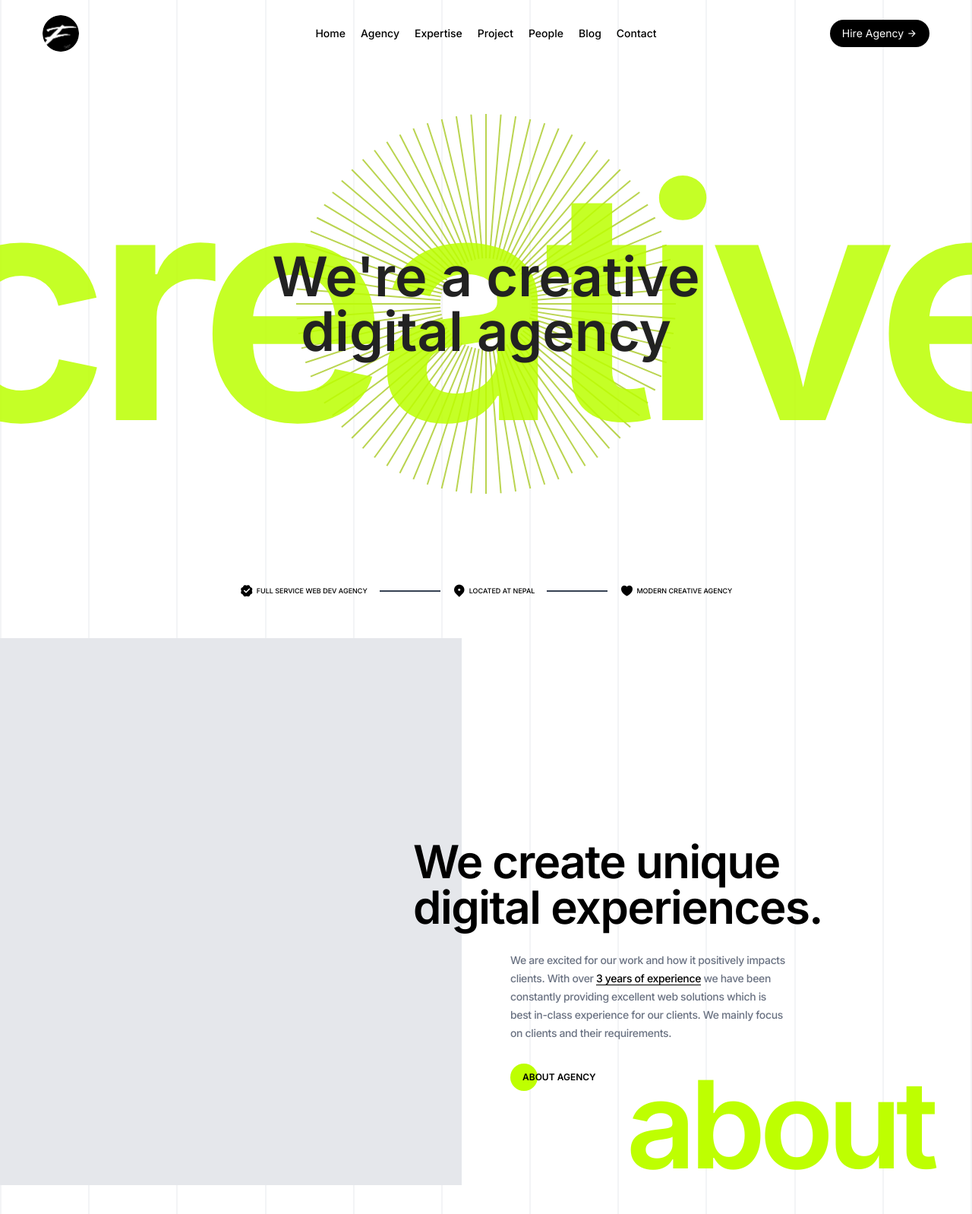
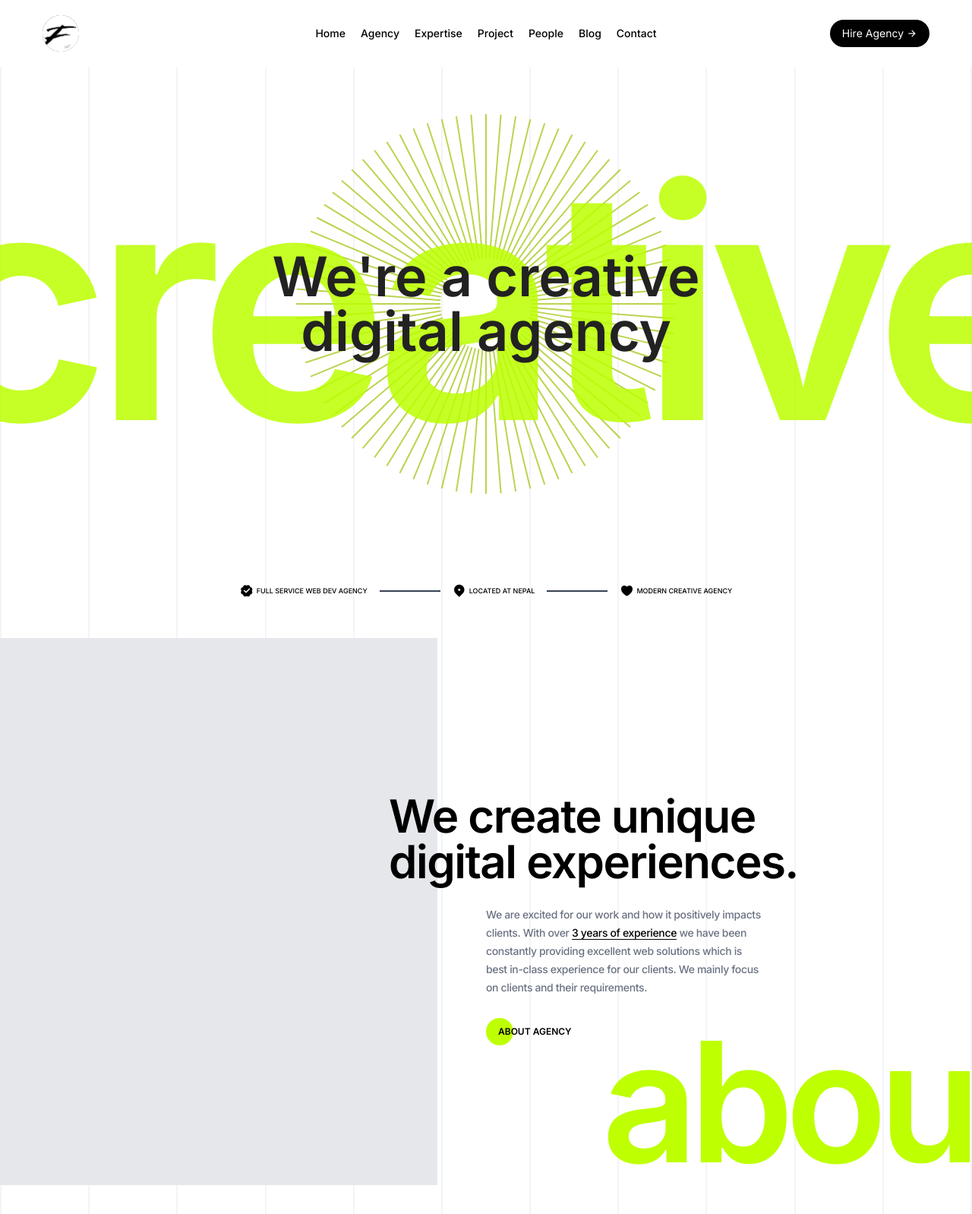
Before and after one commit to drxking/ForgeNexaPortfolio, a React (Vite) app: page / in a window 1280 px wide. Shown: the whole page at 76% size. Built offline with nearby package versions, Linux system fonts and the light colour scheme.

Commit message:
Nav Hide

```diff
--- a/src/App.jsx
+++ b/src/App.jsx
@@ -12,9 +12,8 @@ const App = () => {
       <Navbar />
       <Main />
       <About />
-
     </div>
   )
 }
 
-export default App
+export default App;
--- a/src/components/About.jsx
+++ b/src/components/About.jsx
@@ -24,7 +24,7 @@ const About = () => {
                         </div>
                     </div>
                     <div>
-                        <p className='text-[160px] text-[#BEFF01] font-semibold leading-none sm:ml-0 -ml-15 tracking-tighter'>about</p>
+                        <p className='md:text-[220px] text-[180px] text-[#BEFF01] font-semibold leading-none sm:ml-0 -ml-15 tracking-tighter'>about</p>
                     </div>
                 </div>
             </div>
--- a/src/components/Main.jsx
+++ b/src/components/Main.jsx
@@ -5,11 +5,9 @@ import MainFooter from './MainFooter'
 const Main = () => {
     return (
         <div className='flex overflow-x-hidden  items-center relative h-screen justify-center'>
-
             <div className='absolute'>
                 <RadialLines />
             </div>
-
             <h1 className='z-20 md:text-7xl  text-4xl text-[#222] text-center md:font-semibold font-bold'>We're a creative  <br /> digital agency</h1>
             <p className='text-[#bad44f] md:text-[#bcff01] opacity-85 absolute sm:text-[33vw] text-[35vw] tracking-tighter leading-none font-semibold'>creative</p>
             <div className='absolute bottom-2'>
--- a/src/components/Navbar.jsx
+++ b/src/components/Navbar.jsx
@@ -1,6 +1,6 @@
 import { useGSAP } from "@gsap/react";
 import gsap from "gsap";
-import { useState, useRef } from "react";
+import { useState, useRef, useEffect } from "react";
 import { Link } from "react-router-dom";
 
 const Links = [
@@ -33,22 +33,66 @@ const Navbar = () => {
     const [isOpened, setIsOpened] = useState(false);
     const respo = useRef(null)
 
+
+
+
+    const navbarRef = useRef(null);
+    const logoRef = useRef(null);
+    const [prevScroll, setPrevScroll] = useState(0);
+
+    useEffect(() => {
+        const handleScroll = () => {
+            const currentScroll = window.scrollY;
+            const navbar = navbarRef.current;
+            const logo = logoRef.current;
+
+            // Hide/Show navbar on scroll
+            if (currentScroll > prevScroll) {
+                gsap.to(navbar, { y: "-100%", duration: 0.3 });
+            } else {
+                gsap.to(navbar, { y: "0%", duration: 0.3 });
+            }
+
+            // Change navbar style after scrolling past viewport height
+            if (currentScroll > window.innerHeight) {
+                gsap.to(navbar, { backgroundColor: "transparent", duration: 0.3 });
+                navbar.classList.add("text-white");
+                navbar.classList.remove("text-black");
+                gsap.to(logo, { filter: "invert(0)", duration: 0.3 });
+            } else {
+                gsap.to(navbar, { backgroundColor: "#fff", duration: 0.3 });
+                navbar.classList.add("text-black");
+                navbar.classList.remove("text-white");
+                gsap.to(logo, { filter: "invert(1)", duration: 0.3 });
+            }
+            console.log(currentScroll,window.innerHeight)
+            setPrevScroll(currentScroll);
+        };
+
+        window.addEventListener("scroll", handleScroll);
+
+        return () => window.removeEventListener("scroll", handleScroll);
+    }, [prevScroll]);
+
+
+
     useGSAP(() => {
         if (!isOpened) {
             gsap.to(respo.current, {
                 left: `100%`,
                 // duration:0.3,
-                ease:"expo.inOut"
+                ease: "expo.inOut"
             })
         } else {
             gsap.to(respo.current, {
                 left: `0%`,
                 // duration:0.3,
-                ease:"expo.inOut"
+                ease: "expo.inOut"
 
             })
         }
     }, [isOpened])
+
     function openHandler(e) {
         if (isOpened) {
             document.body.style.overflow = 'unset';
@@ -67,10 +111,10 @@ const Navbar = () => {
     }
     return (
         <>
-            <nav className='flex fixed items-center  w-full justify-between sm:px-14 px-4 py-5 text-sm z-50' >
+            <nav ref={navbarRef} className='flex fixed items-center  w-full justify-between sm:px-14 px-4 py-5 text-sm z-50' >
                 <div className=' lg:w-1/6 w-1/3 flex gap-2 ' >
                     <div className='rounded-full overflow-hidden'>
-                        <img className='h-12 scale-[130%] cursor-pointer' src="/F.png" alt="logo" />
+                        <img ref={logoRef} className='h-12 scale-[130%] cursor-pointer' src="/F.png" alt="logo" />
                     </div>
                 </div>
                 <ul className='lg:flex hidden font-medium   items-center justify-center gap-5 w-4/6' >
```
Also changed, not shown: index.html (+5 -3 lines). Lines whose indentation alone changed are shown as unchanged.
